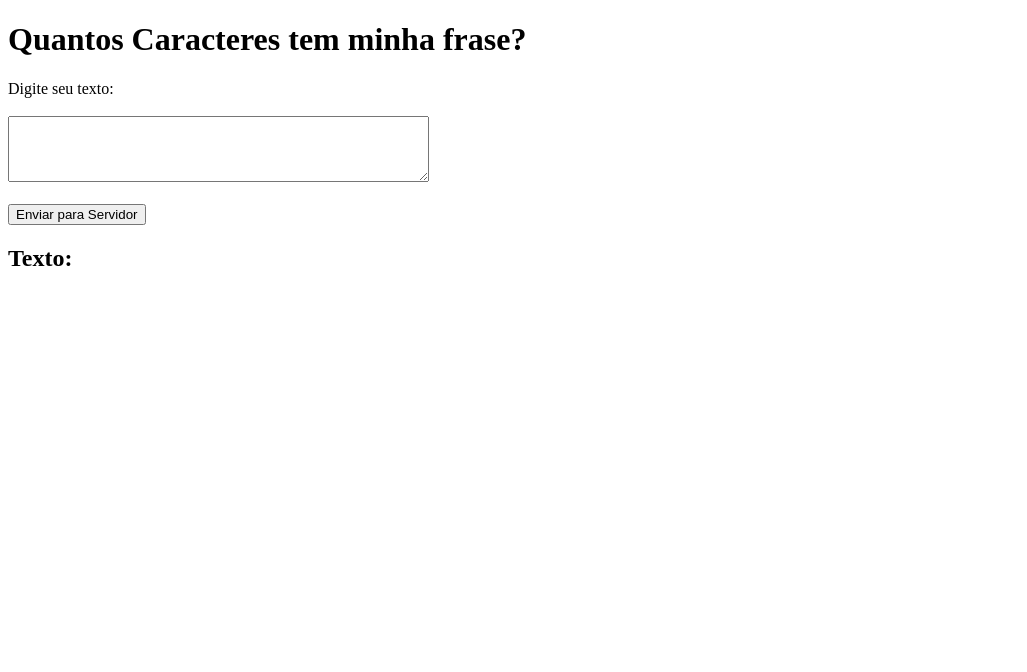
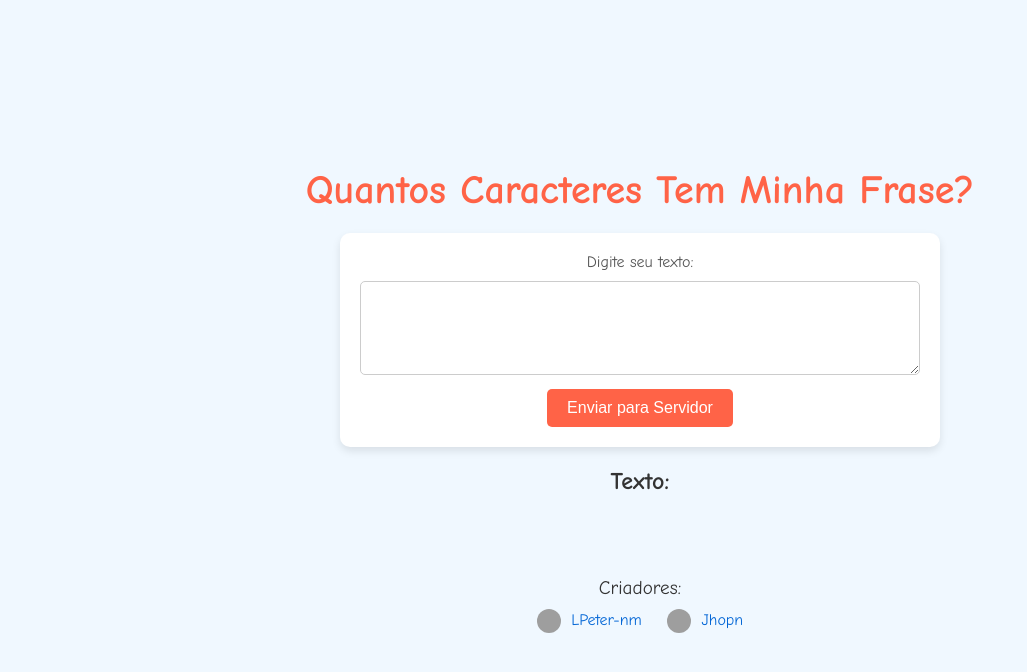
Before and after one commit to LPeter-nm/rdt3.0-socket, a website: page src/index.html in a window 1280 px wide. Shown: the whole page, without its empty margins (0-1027 px from the left). Drawn offline with Linux system fonts and the light colour scheme; grey boxes are pictures that could not be loaded.

Commit message:
style: Criado estilização da página html com css

```diff
--- a/src/index.html
+++ b/src/index.html
@@ -2,30 +2,174 @@
 <html lang="pt-BR">
 <head>
     <meta charset="UTF-8" />
-    <meta
-      name="viewport"
-      content="width=device-width, initial-scale=1.0" />
+    <meta name="viewport" content="width=device-width, initial-scale=1.0" />
     <title>Transformar Texto em Maiúsculas</title>
+    <style>
+        /* Reseta alguns estilos padrão do navegador */
+        body, h1, h2, p, form, textarea, button, footer {
+            margin: 0;
+            padding: 0;
+            box-sizing: border-box;
+        }
+
+        html, body {
+            height: 100%;
+            font-family: 'Comic Sans MS', cursive, sans-serif; /* Fonte Comic Sans */
+        }
+
+        body {
+            display: flex;
+            flex-direction: column;
+            align-items: center;
+            justify-content: center;
+            background-color: #f0f8ff; /* Cor de fundo suave */
+            color: #333; /* Cor do texto */
+            font-size: 16px;
+            padding: 20px;
+        }
+
+        h1 {
+            color: #ff6347; /* Cor do título principal */
+            font-size: 2.5em;
+            margin-bottom: 20px;
+            text-align: center;
+        }
+
+        form {
+            background: #ffffff; /* Fundo branco para o formulário */
+            border-radius: 10px;
+            box-shadow: 0 4px 8px rgba(0, 0, 0, 0.1); /* Sombra sutil */
+            padding: 20px;
+            max-width: 600px;
+            width: 100%;
+            text-align: center;
+        }
+
+        label {
+            display: block;
+            margin-bottom: 10px;
+            color: #555; /* Cor do texto do rótulo */
+        }
+
+        textarea {
+            width: 100%;
+            border: 1px solid #ccc;
+            border-radius: 5px;
+            padding: 10px;
+            font-size: 1em;
+            margin-bottom: 10px;
+            resize: vertical; /* Permite redimensionar verticalmente */
+        }
+
+        button {
+            background-color: #ff6347; /* Cor de fundo do botão */
+            color: white;
+            border: none;
+            border-radius: 5px;
+            padding: 10px 20px;
+            font-size: 1em;
+            cursor: pointer;
+            transition: background-color 0.3s ease;
+        }
+
+        button:hover {
+            background-color: #e5533c; /* Cor de fundo do botão ao passar o mouse */
+        }
+
+        h2 {
+            color: #333; /* Cor do título secundário */
+            font-size: 1.5em;
+            margin-top: 20px;
+            text-align: center;
+        }
+
+        p {
+            color: #555; /* Cor do texto */
+            font-size: 1.2em;
+            text-align: center;
+            margin-top: 10px;
+            max-height: 6em; /* Aproximadamente 3 linhas de altura */
+            overflow-y: auto; /* Adiciona barra de rolagem vertical se necessário */
+            padding: 10px; /* Adiciona padding para melhor aparência */
+            border: 1px solid #ccc; /* Adiciona borda ao parágrafo */
+            border-radius: 5px; /* Bordas arredondadas */
+            background-color: #ffffff; /* Fundo branco para o parágrafo */
+            visibility: hidden; /* Inicialmente escondido */
+            opacity: 0; /* Inicialmente invisível */
+            transition: opacity 0.3s ease; /* Transição suave ao aparecer */
+        }
+
+        p.visible {
+            visibility: visible;
+            opacity: 1;
+        }
+
+        footer {
+            margin-top: 40px;
+            text-align: center;
+            font-size: 1em;
+        }
+
+        .footer-title {
+            font-size: 1.2em;
+            color: #333;
+            margin-bottom: 10px;
+        }
+
+        .footer-links a {
+            color: #0366d6; /* Cor dos links do GitHub */
+            text-decoration: none;
+            margin: 0 10px;
+            font-size: 1em;
+        }
+
+        .footer-links a:hover {
+            text-decoration: underline;
+        }
+
+        .github-logo {
+            width: 24px;
+            height: 24px; /* Mantém o mesmo tamanho em altura e largura para criar um círculo */
+            border-radius: 50%; /* Torna a imagem circular */
+            vertical-align: middle;
+            margin-right: 5px;
+        }
+
+        /* Estilo adicional para a exibição do comprimento do texto */
+        #textLength {
+            color: #000000;
+            font-size: 1.5em;
+            text-align: center;
+            margin-top: 10px;
+        }
+    </style>
 </head>
 <body>
-    <h1>Quantos Caracteres tem minha frase?</h1>
+    <h1>Quantos Caracteres Tem Minha Frase?</h1>
 
     <form id="textForm">
-      <label for="userInput">Digite seu texto:</label><br /><br />
-      <textarea
-        id="userInput"
-        rows="4"
-        cols="50"></textarea
-      ><br /><br />
-      <button
-        type="button"
-        onclick="sendText()">
-        Enviar para Servidor
-      </button>
+        <label for="userInput">Digite seu texto:</label>
+        <textarea id="userInput" rows="4" cols="50"></textarea>
+        <button type="button" onclick="sendText()">Enviar para Servidor</button>
     </form>
 
     <h2>Texto:</h2>
     <p id="output"></p>
+    <div id="textLength"></div> <!-- Adicionado para mostrar o comprimento do texto -->
+
+    <footer>
+        <div class="footer-title">Criadores:</div>
+        <div class="footer-links">
+            <a href="https://github.com/LPeter-nm" target="_blank">
+                <img src="https://github.githubassets.com/images/modules/logos_page/GitHub-Mark.png" alt="GitHub Logo" class="github-logo">
+                LPeter-nm
+            </a>
+            <a href="https://github.com/Jhopn" target="_blank">
+                <img src="https://github.githubassets.com/images/modules/logos_page/GitHub-Mark.png" alt="GitHub Logo" class="github-logo">
+                Jhopn
+            </a>
+        </div>
+    </footer>
 
     <script>
         function sendText() {
@@ -42,7 +186,9 @@
             })
             .then((response) => response.json())
             .then((data) => {
-            document.getElementById('output').innerText = 'Resposta do servidor: ' + data.response;
+                let outputElement = document.getElementById('output');
+                outputElement.innerText = 'Resposta do servidor: ' + data.response;
+                outputElement.classList.add('visible'); // Torna o parágrafo visível
                 getText();
             })
             .catch((error) => console.error('Erro:', error));
@@ -51,9 +197,6 @@
         // Enviar texto transformado para o HTML via HTTP
         function getText() {
             setTimeout(() => {
-          let inputText = document.getElementById('userInput').value;
-          let upperCaseText = inputText.toUpperCase();
-
                 fetch('http://localhost:3000/send-text', {
                     method: 'GET',
                     headers: {
@@ -62,12 +205,19 @@
                 })
                 .then((response) => response.json())
                 .then((data) => {
-              console.log(data);
-              document.getElementById('output').innerText =
+                    let outputElement = document.getElementById('output');
+                    let textLengthElement = document.getElementById('textLength');
+
+                    outputElement.innerText =
                         'Texto Enviado ao Sender: ' +
-                data.message +
-                '\n Quantidade de Carateres: ' +
+                        data.message;
+
+                    textLengthElement.innerText =
+                        'Quantidade de Caracteres: ' +
                         data.lengthMessage;
+
+                    // Atualizar a visibilidade do parágrafo
+                    outputElement.classList.add('visible');
                 })
                 .catch((error) => console.error('Erro:', error));
             }, 10000);
```
Lines whose indentation alone changed are shown as unchanged.
